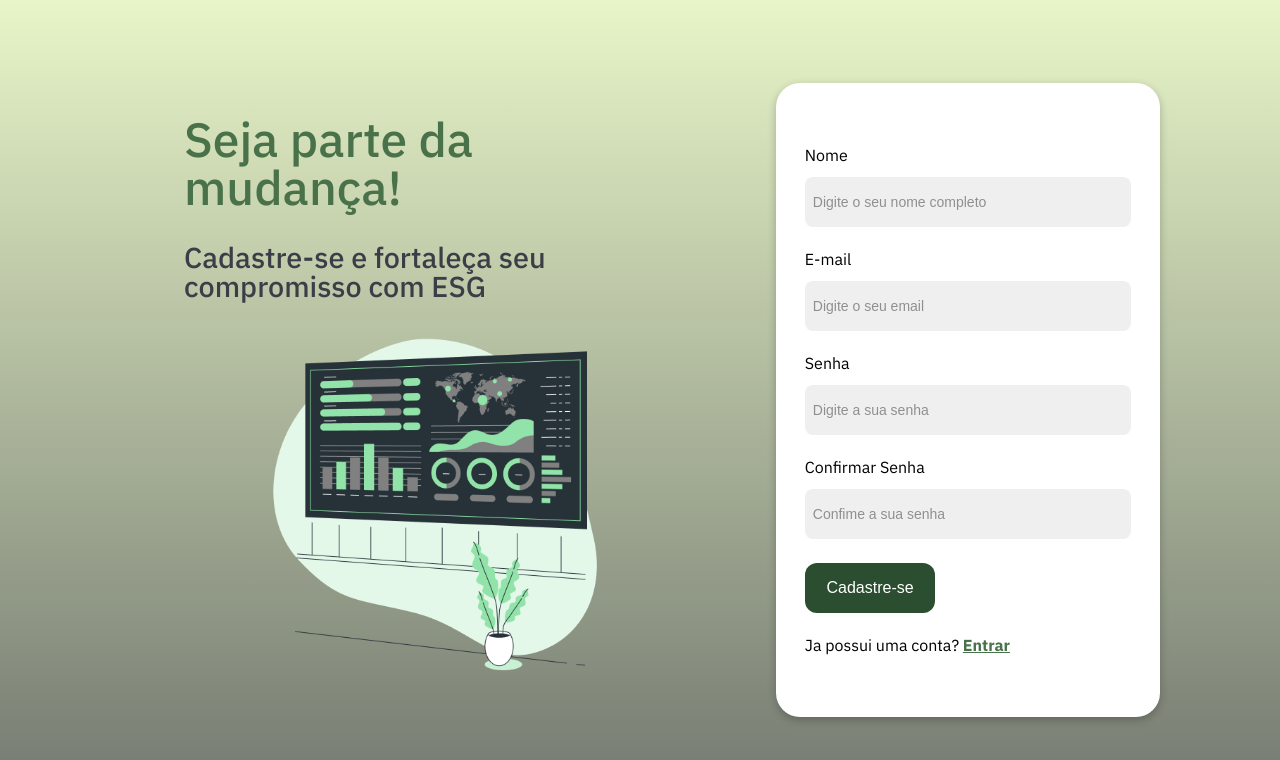
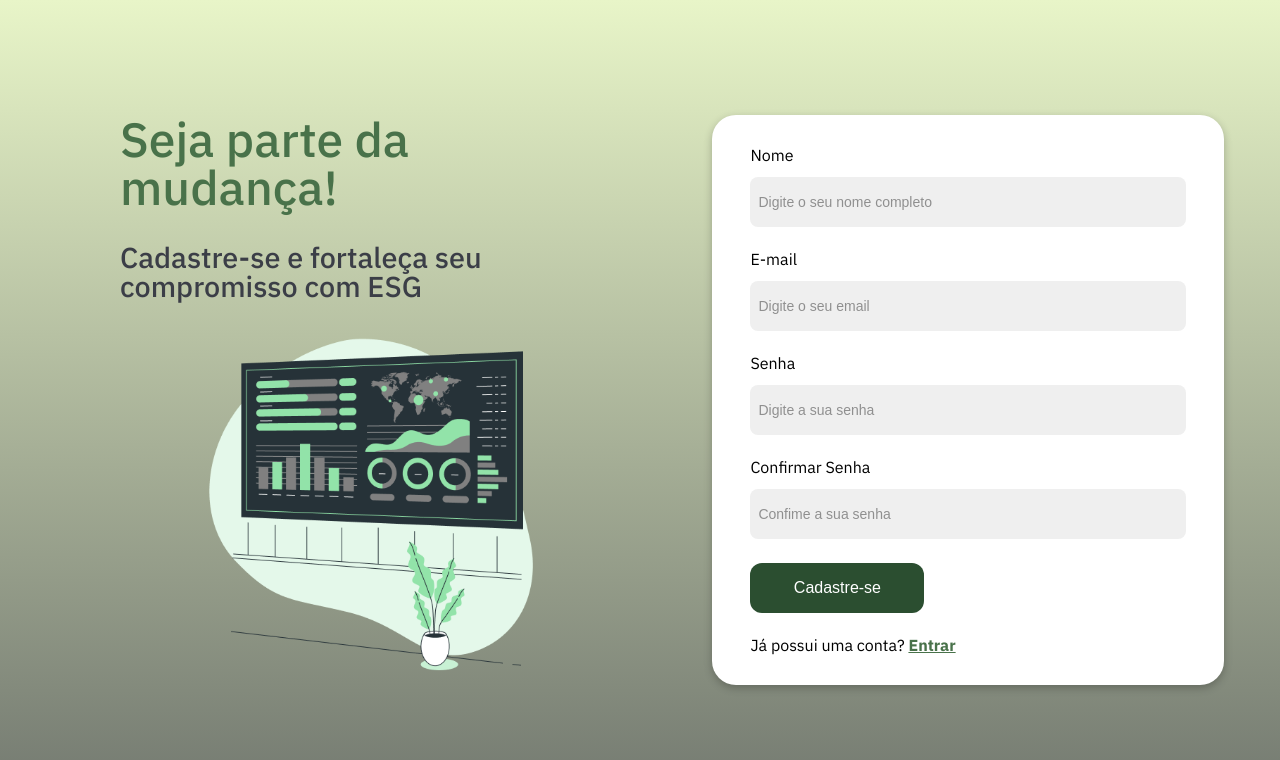
Before and after one commit to murilo-simoes/dash-esg, a Next.js app: page /register in a window 1280 px wide. Shown: the top 760 px of the page. Built offline with nearby package versions, Linux system fonts and the light colour scheme.

Commit message:
api clean code

```diff
--- /dev/null
+++ b/src/api/axios.js
@@ -0,0 +1,5 @@
+import axios from "axios";
+
+export const api = axios.create({
+  baseURL: "http://localhost:8000",
+});
--- a/src/components/LoginRegisterForm/LoginRegisterForm.module.css
+++ b/src/components/LoginRegisterForm/LoginRegisterForm.module.css
@@ -95,7 +95,7 @@
 }
 
 
-@media screen and (max-width:1279px) {
+@media screen and (max-width:1366px) {
    .wrapper{
     width: 40%;
 
--- a/src/components/LoginRegisterForm/index.js
+++ b/src/components/LoginRegisterForm/index.js
@@ -6,6 +6,7 @@ import {UserInfo} from "../../context/context";
 import { useRouter } from "next/router";
 import axios from 'axios';
 import { redirect } from 'next/dist/server/api-utils';
+import { api } from '@/api/axios';
 
 const LoginRegisterForm = ({tipoForm}) => {
 
@@ -53,7 +54,7 @@ const LoginRegisterForm = ({tipoForm}) => {
         }
 
         try{
-            const request = await axios.post('http://localhost:8000/user/add', {
+            const request = await api.post('/user/add', {
                 "name": nome,
                 "email":email,
                 "password":password
@@ -84,7 +85,7 @@ const LoginRegisterForm = ({tipoForm}) => {
         }
 
         try{
-            const request = await axios.post('http://localhost:8000/user/login', {
+            const request = await api.post('/user/login', {
                 "email":email,
                 "password":password
             })
@@ -123,7 +124,7 @@ const LoginRegisterForm = ({tipoForm}) => {
                 <div className={styles.divLabel}>
                 <button className={styles.formButton}>{tipoForm === 1 ? "Entrar" : "Cadastre-se"}</button>
                 </div>
-                <label className={styles.lbl1}>{tipoForm === 1 ? "Não possui uma conta?" : "Ja possui uma conta?"} </label>
+                <label className={styles.lbl1}>{tipoForm === 1 ? "Não possui uma conta?" : "Já possui uma conta?"} </label>
                 <Link href={tipoForm === 1 ? "/register" : "/login"} className={styles.lbl2}>{tipoForm === 1 ? "Cadastre-se" : "Entrar"}</Link>
             </div>
           </form>
```
